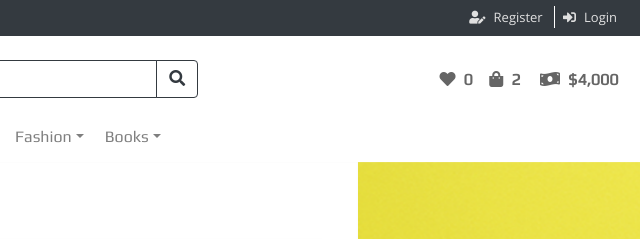
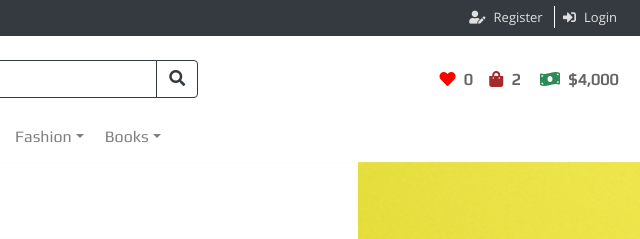
Before and after one commit to sameem420/ecommerce-store, a plain HTML site: page index.html in a window 1280 px wide. Shown: the top 239 px of the page, 640-1280 px from the left. Drawn offline with nearby package versions, Linux system fonts and the light colour scheme.

Commit message:
added colors to icons

```diff
--- a/index.html
+++ b/index.html
@@ -70,11 +70,11 @@
                             </div>
                             <div class="col-md-4 text-center text-lg-right header-item-holder">
                                 <a href="#" class="header-item">
-                                    <i class="fas fa-heart mr-2"></i><span id="header-favorite">0</span>
+                                    <i class="fas fa-heart mr-2" style="color:red;"></i><span id="header-favorite">0</span>
                                 </a>
                                 <a href="cart.html" class="header-item">
-                                    <i class="fas fa-shopping-bag mr-2"></i><span id="header-qty" class="mr-3">2</span>
-                                    <i class="fas fa-money-bill-wave mr-2"></i><span id="header-price">$4,000</span>
+                                    <i class="fas fa-shopping-bag mr-2" style="color:brown;"></i><span id="header-qty" class="mr-3">2</span>
+                                    <i class="fas fa-money-bill-wave mr-2" style="color:seagreen;"></i><span id="header-price">$4,000</span>
                                 </a>
                             </div>
                         </div>
```
